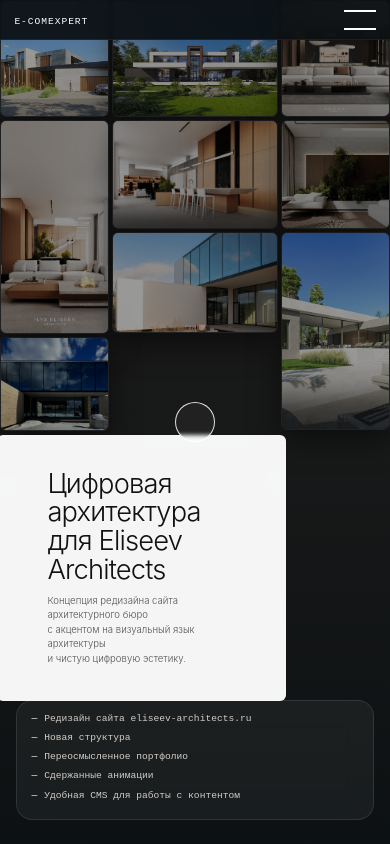
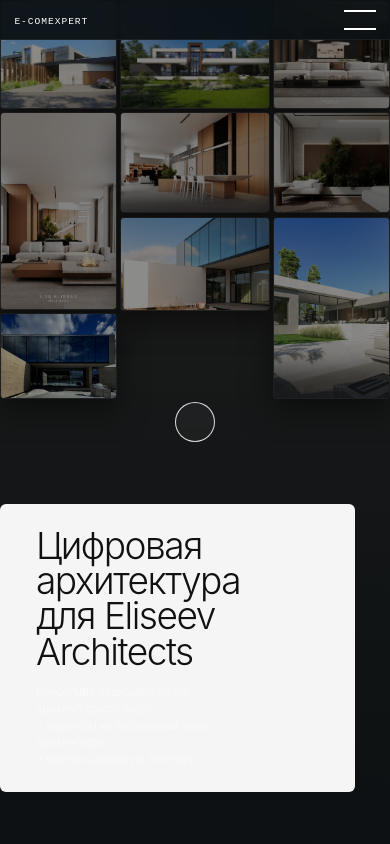
Before and after one commit to Oniqqqq/eliseevv, a React (Vite) app in the folder eliseev-react/: page / in a window 390 px wide. Shown: the top 844 px of the page. Built offline with nearby package versions, Linux system fonts and the light colour scheme.

Commit message:
feat(mobile-hero): luxury architectural editorial style. clean floating text with deep text gradient, no glass backing, hidden list on mobile

```diff
--- a/eliseev-react/src/styles.css
+++ b/eliseev-react/src/styles.css
@@ -1882,98 +1882,99 @@
   .header-nav { display: none; }
   .burger-btn { display: flex; }
 
-  /* Hero — cosmos.so-style mosaic on mobile */
+  /* ================================================================
+     HERO — mobile luxury editorial (cosmos.so / architectural style)
+     ================================================================ */
+
   .hero {
-    padding-top: 0; /* Let the gallery fill the full screen */
+    padding-top: 0;
     min-height: 100svh;
     position: relative;
   }
+
+  /* Content: anchored to bottom, clean padding */
   .hero-content {
-    padding: 7rem 2rem 3rem; /* 7rem top clears the fixed header */
     position: absolute;
     inset: 0;
     z-index: 3;
+    padding: 0 2.5rem 5rem;
     display: flex;
     flex-direction: column;
-    justify-content: flex-end; /* text block sticks to bottom */
+    justify-content: flex-end;
     align-items: flex-start;
-    gap: 1.2rem;
+    gap: 0;
   }
 
-  /* Text wrap — constrained width, glass backing, left-weighted */
+  /* Text — NO glass backing. Floats over the gradient.
+     This is the cosmos.so / luxury editorial approach. */
   .hero-text-wrap {
-    width: 70%;              /* fixed width, not full-screen */
-    background: rgba(11, 16, 18, 0.58);
-    backdrop-filter: blur(10px);
-    -webkit-backdrop-filter: blur(10px);
-    border-radius: 16px;     /* all corners rounded incl. right side */
-    padding: 1.4rem 1.6rem 1.4rem 1.8rem; /* compact height, text hugs left */
-    border: 1px solid rgba(255,255,255,0.08);
-    margin-left: 0;          /* anchored to left edge of content area */
+    background: none !important;
+    backdrop-filter: none !important;
+    -webkit-backdrop-filter: none !important;
+    border: none !important;
+    border-radius: 0 !important;
+    padding: 0 !important;
+    width: 90%;
+    margin-bottom: 3rem;
   }
   .hero-title {
-    font-size: clamp(2.4rem, 7vw, 3.6rem);
-    line-height: 1.05;
-    margin-bottom: 0.7rem;
+    font-size: clamp(3.6rem, 9.5vw, 6rem);
+    font-weight: 300;
+    letter-spacing: -0.04em;
+    line-height: 0.95;
+    margin-bottom: 1.4rem;
   }
-  .hero-subtitle { font-size: 1.2rem; line-height: 1.5; }
-
-  /* Glass panel — narrower, shifted slightly left for balance */
-  .hero-glass-panel {
-    align-self: flex-start;  /* anchor left instead of right */
-    width: 62%;              /* wide enough to read, not edge-to-edge */
-    margin-left: auto;       /* push it right — right-ish but not extreme right */
-    margin-right: 0;
-    padding: 1.4rem 1.8rem;
-    margin-top: 0;
-    border-radius: 16px;
+  .hero-subtitle {
+    font-size: 1.4rem;
+    line-height: 1.5;
+    color: rgba(255, 255, 255, 0.55);
+    max-width: 85%;
   }
-  .hero-list li { font-size: 1.2rem; margin-bottom: 0.6rem; padding-left: 1.6rem; }
-
-  /* ---- Cosmos.so mosaic grid ----
-     3 columns: left narrow | center | right narrow
-     6 photos visible; text sits in the lower center  */
-
+
+  /* Glass list panel — hidden on mobile for cleanliness */
+  .hero-glass-panel { display: none !important; }
+
+  /* ---- Mosaic grid (tighter columns for portrait phones) ---- */
   .hero-gallery {
     display: grid;
-    grid-template-columns: 28vw 1fr 28vw;
-    grid-template-rows: 30vw 28vw 26vw 24vw;
+    grid-template-columns: 30vw 1fr 30vw;
+    grid-template-rows: 28vw 26vw 24vw 22vw;
     gap: 3px;
     position: absolute;
     inset: 0;
     z-index: 1;
     pointer-events: none;
-    transform-style: flat; /* Disable 3D on mobile */
+    transform-style: flat;
   }
 
-  /* Reset all default item positioning */
+  /* All items: fill their grid cell */
   .hero-gallery-item {
     position: static !important;
     width: 100% !important;
     height: 100% !important;
-    filter: brightness(0.6) !important;
-    border-radius: 6px;
+    filter: brightness(0.55) !important;
+    border-radius: 4px;
   }
 
-  /* Place 6 of the 9 items into the grid */
-  .item-1 { grid-column: 1; grid-row: 1; display: block !important; }
-  .item-2 { grid-column: 2; grid-row: 1; display: block !important; }
-  .item-3 { grid-column: 3; grid-row: 1; display: block !important; }
+  .item-1 { grid-column: 1; grid-row: 1;          display: block !important; }
+  .item-2 { grid-column: 2; grid-row: 1;          display: block !important; }
+  .item-3 { grid-column: 3; grid-row: 1;          display: block !important; }
   .item-4 { grid-column: 1; grid-row: 2 / span 2; display: block !important; }
-  .item-5 { grid-column: 2; grid-row: 2; display: block !important; }
-  .item-6 { grid-column: 3; grid-row: 2; display: block !important; }
-  .item-7 { grid-column: 1; grid-row: 4; display: block !important; }
-  .item-8 { grid-column: 2; grid-row: 3; display: block !important; }
+  .item-5 { grid-column: 2; grid-row: 2;          display: block !important; }
+  .item-6 { grid-column: 3; grid-row: 2;          display: block !important; }
+  .item-7 { grid-column: 1; grid-row: 4;          display: block !important; }
+  .item-8 { grid-column: 2; grid-row: 3;          display: block !important; }
   .item-9 { grid-column: 3; grid-row: 3 / span 2; display: block !important; }
 
-  /* Gradient overlay fades bottom for text readability */
+  /* Deep editorial gradient — strong at bottom for text legibility */
   .hero-image-overlay {
     background: linear-gradient(
       180deg,
-      rgba(11,16,18,0.10) 0%,
-      rgba(11,16,18,0.15) 45%,
-      rgba(11,16,18,0.85) 80%,
-      rgba(11,16,18,1) 100%
+      rgba(11,16,18,0.08) 0%,
+      rgba(11,16,18,0.08) 30%,
+      rgba(11,16,18,0.60) 60%,
+      rgba(11,16,18,0.92) 82%,
+      rgba(11,16,18,1.00) 100%
     );
     z-index: 2;
   }
```
